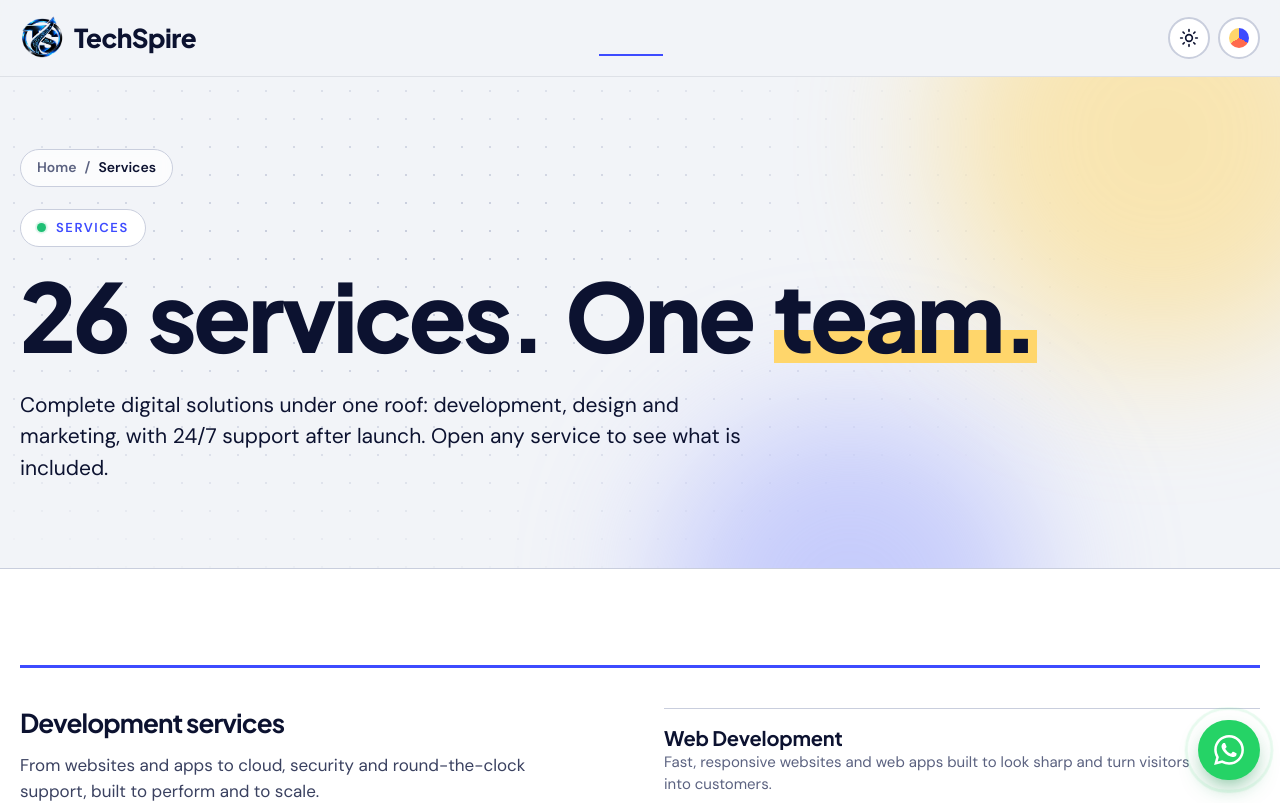
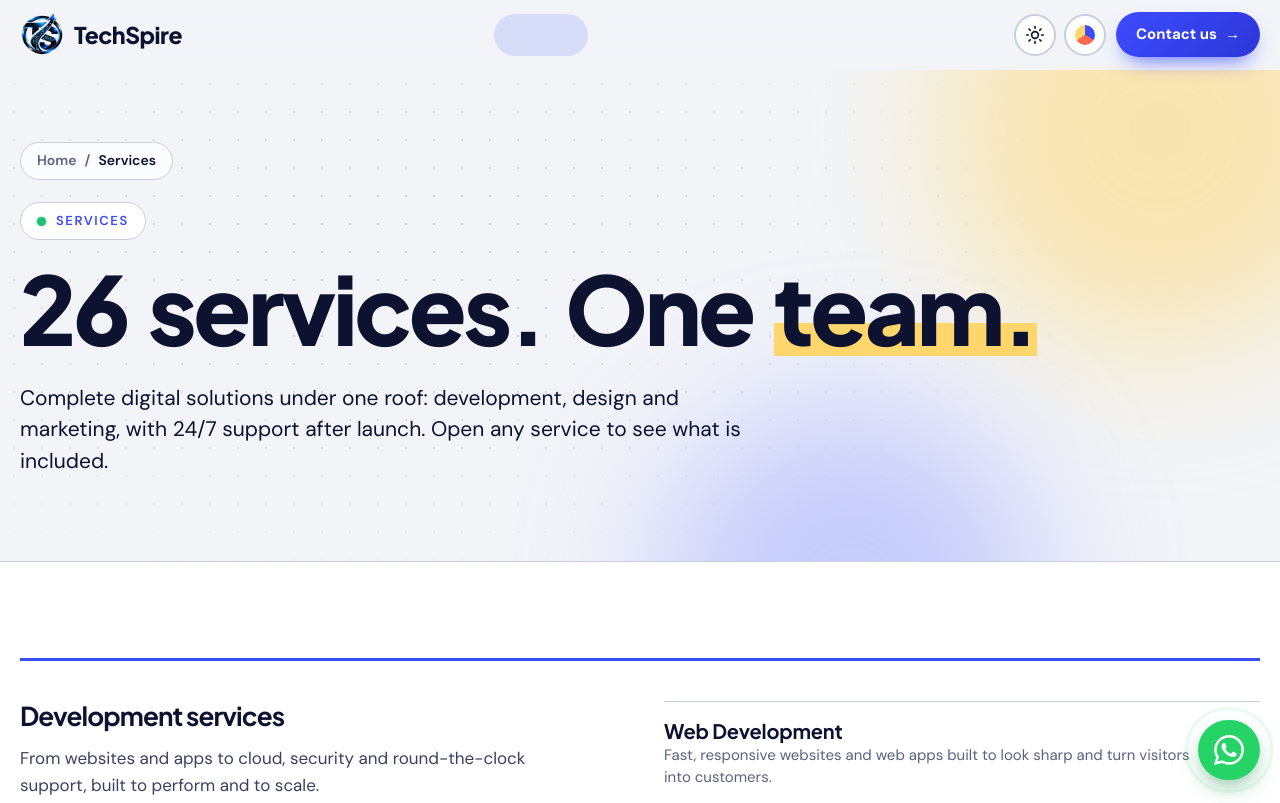
Before and after one commit to yash001246/TechSpireSolutions, a React (Vite) app in the folder client/: page /services in a window 1280 px wide. Shown: the top 803 px of the page. Built offline with nearby package versions, Linux system fonts and the light colour scheme.

Commit message:
Some Changes

```diff
--- a/client/src/components/Navbar.jsx
+++ b/client/src/components/Navbar.jsx
@@ -1,4 +1,4 @@
-import { useState } from 'react';
+import { useEffect, useState } from 'react';
 import { NavLink, Link, useLocation } from 'react-router-dom';
 import ThemeSwitcher from './ThemeSwitcher.jsx';
 
@@ -9,16 +9,32 @@ const links = [
   { to: '/portfolio', label: 'Portfolio' },
   { to: '/process', label: 'Process' },
   { to: '/about', label: 'About' },
-  { to: '/testimonials', label: 'Testimonials' },
-  { to: '/contact', label: 'Contact' }
+  { to: '/testimonials', label: 'Testimonials' }
 ];
 
 export default function Navbar() {
   const [open, setOpen] = useState(false);
+  const [scrolled, setScrolled] = useState(false);
   const { pathname } = useLocation();
 
+  // Shadow appears once the page is scrolled
+  useEffect(() => {
+    const onScroll = () => setScrolled(window.scrollY > 12);
+    onScroll();
+    window.addEventListener('scroll', onScroll, { passive: true });
+    return () => window.removeEventListener('scroll', onScroll);
+  }, []);
+
+  // Close the menu with Escape, and whenever the page changes
+  useEffect(() => setOpen(false), [pathname]);
+  useEffect(() => {
+    const onKey = (e) => e.key === 'Escape' && setOpen(false);
+    window.addEventListener('keydown', onKey);
+    return () => window.removeEventListener('keydown', onKey);
+  }, []);
+
   return (
-    <header className="navbar">
+    <header className={scrolled ? 'navbar scrolled' : 'navbar'}>
       {/* key={pathname} remounts these on every page change, so the reveal replays */}
       <span key={pathname} className="nav-curtain" aria-hidden="true" />
       <div className="container navbar-inner">
@@ -32,7 +48,8 @@ export default function Navbar() {
           <img className="logo-img" src="/logo.png" alt="" width="44" height="44" />
           <span className="mask"><span className="mask-in">TechSpire</span></span>
         </Link>
-        <nav id="site-nav" className={open ? 'nav open' : 'nav'}>
+
+        <nav id="site-nav" className={open ? 'nav open' : 'nav'} aria-label="Main">
           {links.map((l, i) => (
             <NavLink
               key={`${l.to}-${pathname}`}
@@ -45,16 +62,24 @@ export default function Navbar() {
               <span className="mask"><span className="mask-in">{l.label}</span></span>
             </NavLink>
           ))}
+          <Link to="/contact" className="nav-cta nav-cta-menu" onClick={() => setOpen(false)}>
+            Contact us <span aria-hidden="true">→</span>
+          </Link>
         </nav>
+
         <div className="nav-right">
           <ThemeSwitcher />
+          <Link to="/contact" className="nav-cta nav-cta-desktop">
+            Contact us <span aria-hidden="true">→</span>
+          </Link>
           <button
             className="menu-toggle"
             aria-expanded={open}
             aria-controls="site-nav"
+            aria-label={open ? 'Close menu' : 'Open menu'}
             onClick={() => setOpen((v) => !v)}
           >
-            {open ? 'Close' : 'Menu'}
+            <span className="burger" aria-hidden="true" />
           </button>
         </div>
       </div>
--- a/client/src/styles.css
+++ b/client/src/styles.css
@@ -423,8 +423,6 @@ input:focus, select:focus, textarea:focus { box-shadow: 0 0 0 4px rgba(61, 75, 2
   margin-bottom: 8px;
   background: none;
   border-radius: 0;
-  /* thin light outline and soft glow, so the dark parts of the logo stay visible on the navy footer
-  filter: drop-shadow(0 0 1px rgba(255, 255, 255, 0.9)) drop-shadow(0 0 8px rgba(110, 140, 255, 0.45)); */
 }
 /* ---------- WhatsApp button ---------- */
 .whatsapp { position: fixed; right: max(20px, env(safe-area-inset-right, 0px)); bottom: max(20px, env(safe-area-inset-bottom, 0px)); z-index: 40; display: flex; align-items: center; gap: 0; height: 60px; padding: 0 16px; border-radius: 999px; background: #25d366; color: #fff; box-shadow: 0 10px 24px -8px rgba(18, 140, 70, 0.7); transition: transform 0.25s ease, box-shadow 0.25s ease; }
@@ -809,7 +807,6 @@ h4 { letter-spacing: 0.08em; }
 [data-theme='dark'] .notice.ok { color: #d7f5ea; }
 [data-theme='dark'] .notice.err { background: #4a1f1a; color: #ffd9d2; }
 [data-theme='dark'] .modal-backdrop { background: rgba(3, 5, 14, 0.78); }
-[data-theme='dark'] .logo-img { filter: drop-shadow(0 0 1px rgba(255, 255, 255, 0.9)) drop-shadow(0 0 8px rgba(110, 140, 255, 0.4)); }
 [data-theme='dark'] .project-card:hover .project-visual,
 [data-theme='dark'] .case-card:hover { box-shadow: 0 24px 50px -24px rgba(0, 0, 0, 0.8); }
 
@@ -861,3 +858,67 @@ h4 { letter-spacing: 0.08em; }
 @media (prefers-reduced-motion: reduce) {
   .tool-btn, .palette-menu { transition: none; animation: none; }
 }
+
+/* ============================================================
+   Navbar upgrade: glass bar, pill links, Contact button, burger menu
+   ============================================================ */
+.navbar { background: color-mix(in srgb, var(--bg) 82%, transparent); -webkit-backdrop-filter: blur(16px) saturate(1.4); backdrop-filter: blur(16px) saturate(1.4);
+  border-bottom: 1px solid transparent; transition: box-shadow 0.35s ease, border-color 0.35s ease, background 0.35s ease; }
+.navbar.scrolled { border-bottom-color: var(--line); box-shadow: 0 14px 34px -22px rgba(12, 18, 48, 0.45); }
+[data-theme='dark'] .navbar { background: rgba(11, 16, 32, 0.8); }
+[data-theme='dark'] .navbar.scrolled { border-bottom-color: rgba(255, 255, 255, 0.1); box-shadow: 0 14px 34px -22px rgba(0, 0, 0, 0.8); }
+.navbar-inner { padding-block: 12px; flex-wrap: nowrap; }
+.logo { font-size: 23px; flex: none; }
+
+/* Pill links, replacing the old underline */
+.nav { display: flex; align-items: center; gap: 4px; margin-left: auto; font-size: 15.5px; font-weight: 600; }
+.nav a { padding: 9px 15px; border-radius: 999px; color: var(--ink-soft); transition: background-color 0.25s ease, color 0.25s ease; }
+.nav a::after { display: none; }
+.nav a:hover { background: color-mix(in srgb, var(--blue) 9%, transparent); color: var(--ink); opacity: 1; }
+.nav a.active { background: color-mix(in srgb, var(--blue) 14%, transparent); color: var(--blue); }
+[data-theme='dark'] .nav a.active { color: var(--accent-text, #fff); }
+.nav a.nav-cta { color: #fff; }
+
+/* Contact button */
+.nav-cta { display: inline-flex; align-items: center; gap: 8px; padding: 11px 20px; border-radius: 999px; font-weight: 700; font-size: 15px; color: #fff; white-space: nowrap;
+  background: linear-gradient(135deg, var(--blue), var(--blue-deep, var(--blue))); box-shadow: 0 10px 22px -10px var(--blue);
+  transition: transform 0.25s ease, box-shadow 0.25s ease; }
+.nav-cta span { display: inline-block; transition: transform 0.25s ease; }
+.nav-cta:hover { opacity: 1; transform: translateY(-2px); box-shadow: 0 16px 28px -10px var(--blue); }
+.nav-cta:hover span { transform: translateX(4px); }
+.nav .nav-cta:hover { background: linear-gradient(135deg, var(--blue), var(--blue-deep, var(--blue))); color: #fff; }
+.nav-cta-menu { display: none; }
+.nav-right { gap: 10px; flex: none; }
+.theme-tools { margin-left: 8px; }
+
+/* Burger button (mobile) */
+.menu-toggle { width: 44px; height: 44px; padding: 0; display: none; place-items: center; border-radius: 50%; background: var(--ink); color: var(--white); }
+.burger, .burger::before, .burger::after { display: block; width: 18px; height: 2px; border-radius: 2px; background: currentColor; transition: transform 0.3s ease, background-color 0.3s ease; }
+.burger { position: relative; }
+.burger::before, .burger::after { content: ''; position: absolute; left: 0; }
+.burger::before { top: -6px; }
+.burger::after { top: 6px; }
+.menu-toggle[aria-expanded='true'] .burger { background: transparent; }
+.menu-toggle[aria-expanded='true'] .burger::before { top: 0; transform: rotate(45deg); }
+.menu-toggle[aria-expanded='true'] .burger::after { top: 0; transform: rotate(-45deg); }
+
+@media (max-width: 1100px) {
+  .navbar-inner { flex-wrap: wrap; }
+  .menu-toggle { display: grid; }
+  .nav-cta-desktop { display: none; }
+  .nav { display: none; order: 3; width: 100%; margin: 6px 0 4px; padding: 10px; flex-direction: column; align-items: stretch; gap: 2px;
+    border: 1px solid var(--line); border-radius: 20px; background: var(--white); box-shadow: 0 24px 50px -24px rgba(12, 18, 48, 0.5); }
+  .nav.open { display: flex; animation: pop 0.3s cubic-bezier(0.2, 0.7, 0.1, 1) both; }
+  .nav a { padding: 14px 16px; font-size: 18px; border-radius: 12px; }
+  .nav-cta-menu { display: flex; justify-content: center; margin-top: 8px; padding: 14px 20px; font-size: 17px; }
+  .nav-right { order: 2; margin-left: auto; }
+  .theme-tools { margin-left: 0; }
+}
+@media (max-width: 480px) {
+  .logo { font-size: 20px; }
+  .menu-toggle { width: 40px; height: 40px; }
+}
+@media (prefers-reduced-motion: reduce) {
+  .navbar, .nav a, .nav-cta, .nav-cta span, .burger, .burger::before, .burger::after { transition: none; }
+  .nav.open { animation: none; }
+}
```
